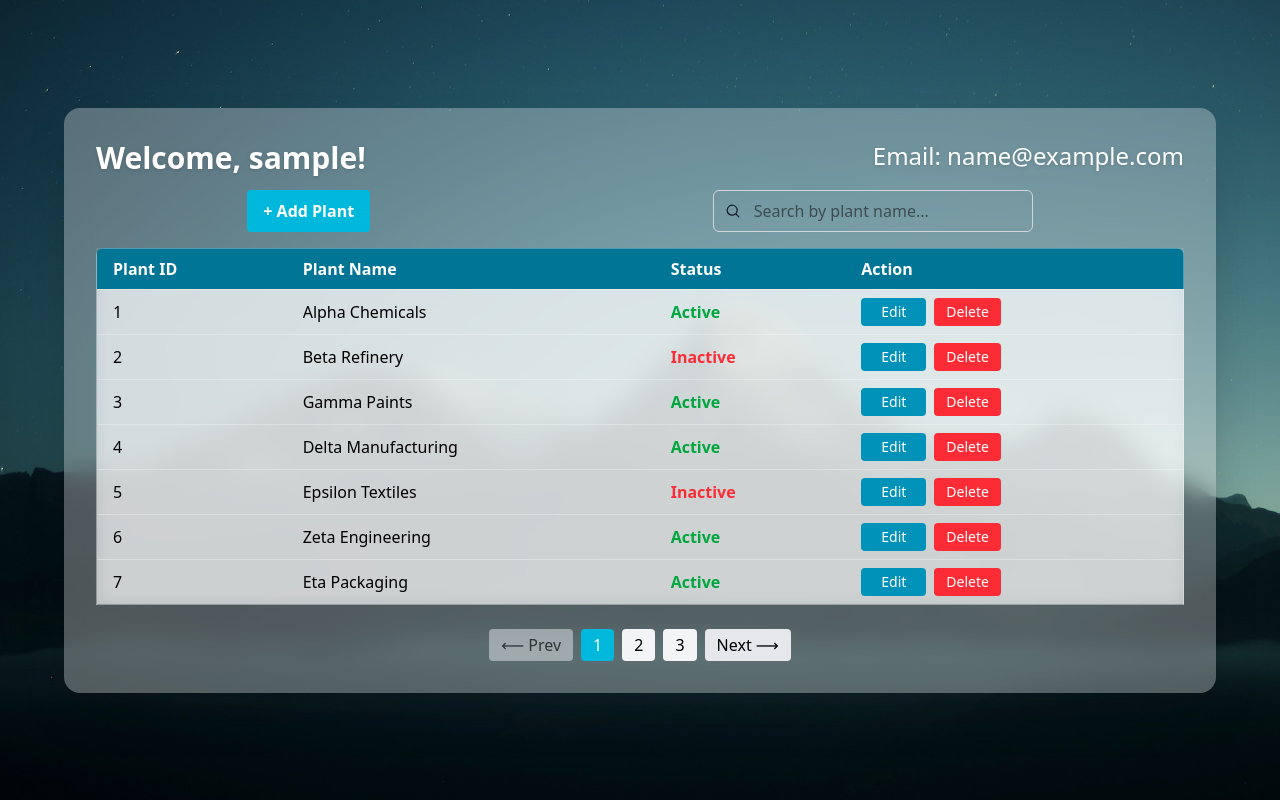
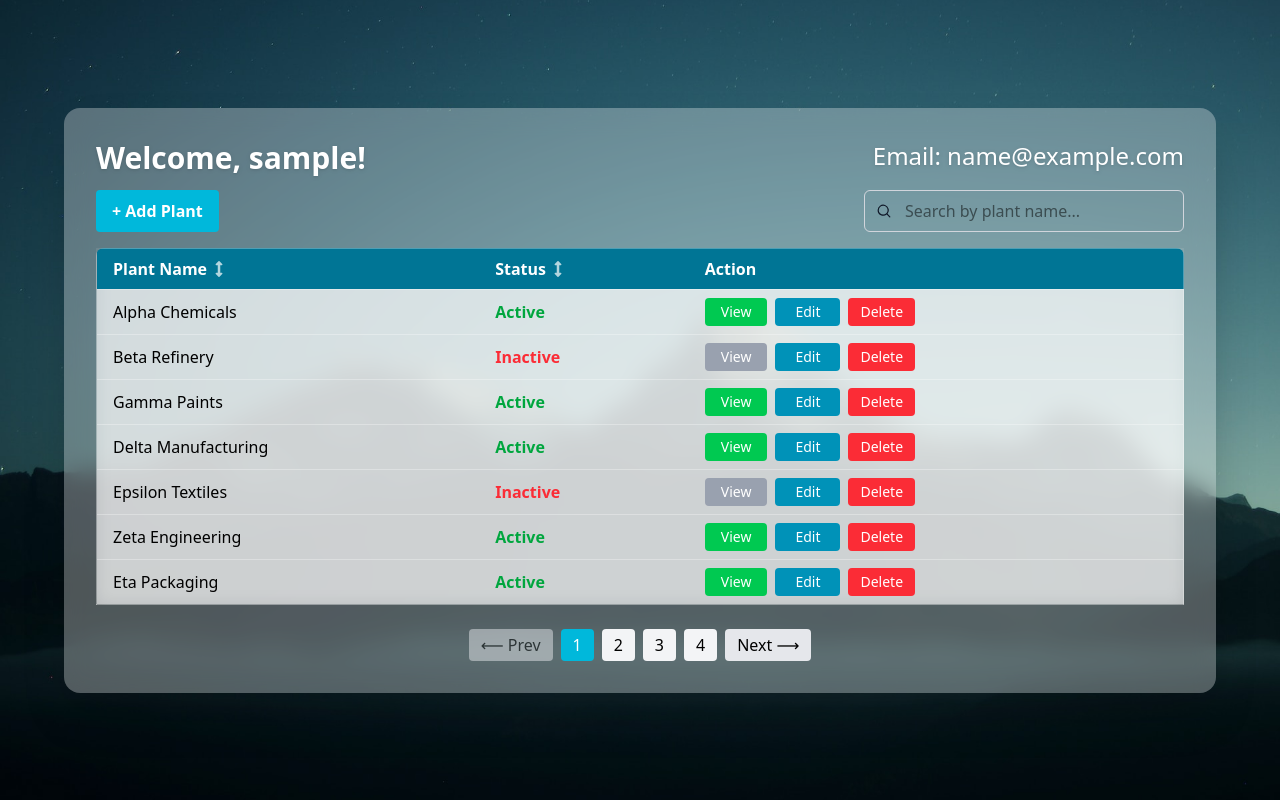
Before and after one commit to Manas2004WB/BatchOPT, a React (Vite) app: page /dashboard in a window 1280 px wide. Built offline with nearby package versions, Linux system fonts and the light colour scheme; sample sign-in values are in the browser's storage.

Commit message:
added dummy page details + sorts

```diff
--- a/src/App.jsx
+++ b/src/App.jsx
@@ -1,7 +1,14 @@
-import React, { useEffect, useState } from "react"
-import Login from "./Pages/Login"
-import { BrowserRouter as Router, Routes, Route, Navigate, useNavigate } from 'react-router-dom';
+import React, { useEffect, useState } from "react";
+import Login from "./Pages/Login";
+import {
+  BrowserRouter as Router,
+  Routes,
+  Route,
+  Navigate,
+  useNavigate,
+} from "react-router-dom";
 import Dashboard from "./Pages/Dashboard";
+import PlantDetails from "./Pages/PlantDetails";
 
 const App = () => {
   const [user, setUser] = useState(null);
@@ -11,19 +18,26 @@ const App = () => {
   }, []);
   return (
     <div>
-
       <Router>
         <Routes>
-           <Route path="/" element={
-          user ? <Navigate to="/dashboard" /> : <Login setUser={setUser} />
-          } />
-          <Route path="/dashboard" element={
-          user ? <Dashboard user={user} /> : <Navigate to="/" />
-           } />
+          <Route
+            path="/"
+            element={
+              user ? <Navigate to="/dashboard" /> : <Login setUser={setUser} />
+            }
+          />
+          <Route
+            path="/dashboard"
+            element={user ? <Dashboard user={user} /> : <Navigate to="/" />}
+          />
+          <Route
+            path="/plant/:id"
+            element={user ? <PlantDetails /> : <Navigate to="/" />}
+          />
         </Routes>
       </Router>
     </div>
-  )
-}
+  );
+};
 
-export default App
+export default App;
--- a/src/Pages/Dashboard.jsx
+++ b/src/Pages/Dashboard.jsx
@@ -1,4 +1,4 @@
-import React, { useEffect, useState } from "react";
+import React, { useEffect, useMemo, useState } from "react";
 import { plants as initialPlants } from "../PlantData";
 import heroBg from "../assets/hero-bg.jpg";
 import AddPlantForm from "../components/AddPlantForm";
@@ -6,6 +6,8 @@ import UpdatePlantForm from "../components/UpdateForm";
 import SearchBar from "../components/SearchBar";
 import Pagination from "../components/Pagination";
 import _ from "lodash";
+import { useNavigate } from "react-router-dom";
+import { FaArrowsAltV, FaSortUp, FaSortDown } from "react-icons/fa";
 
 const Dashboard = ({ user }) => {
   const [plantList, setPlantList] = useState(initialPlants);
@@ -15,7 +17,10 @@ const Dashboard = ({ user }) => {
   const [searchQuery, setSearchQuery] = useState("");
   const [debouncedQuery, setDebouncedQuery] = useState("");
   const [currentPage, setCurrentPage] = useState(1);
+  const [sortConfig, setSortConfig] = useState({ key: null, direction: "asc" });
+
   const plantsPerPage = 7;
+  const navigate = useNavigate();
 
   useEffect(() => {
     const handler = _.debounce(() => {
@@ -32,10 +37,30 @@ const Dashboard = ({ user }) => {
   const filteredPlants = plantList.filter((plant) =>
     plant.plant_name.toLowerCase().includes(debouncedQuery.toLowerCase())
   );
+
+  const sortedPlants = useMemo(() => {
+    if (!sortConfig.key) return filteredPlants;
+
+    const sorted = [...filteredPlants].sort((a, b) => {
+      let valA = a[sortConfig.key];
+      let valB = b[sortConfig.key];
+
+      if (typeof valA === "boolean" && typeof valB === "boolean") {
+        valA = valA ? "Active" : "Inactive";
+        valB = valB ? "Active" : "Inactive";
+      }
+      return sortConfig.direction === "asc"
+        ? valA.toString().localeCompare(valB.toString())
+        : valB.toString().localeCompare(valA.toString());
+    });
+    return sorted;
+  }, [filteredPlants, sortConfig]);
+
   const indexOfLast = currentPage * plantsPerPage;
   const indexOfFirst = indexOfLast - plantsPerPage;
-  const currentPlants = filteredPlants.slice(indexOfFirst, indexOfLast);
+  const currentPlants = sortedPlants.slice(indexOfFirst, indexOfLast);
   const totalPages = Math.ceil(filteredPlants.length / plantsPerPage);
+
   const handleAddPlant = (newPlant) => {
     const nextId =
       plantList.length > 0
@@ -56,6 +81,21 @@ const Dashboard = ({ user }) => {
     if (!confirm) return;
     setPlantList((prev) => prev.filter((p) => p.plant_id !== id));
   };
+  const handleSort = (key) => {
+    setSortConfig((prev) => {
+      if (prev.key == key) {
+        return {
+          key,
+          direction: prev.direction === "asc" ? "desc" : "asc",
+        };
+      } else {
+        return {
+          key,
+          direction: "asc",
+        };
+      }
+    });
+  };
 
   return (
     <div
@@ -71,7 +111,7 @@ const Dashboard = ({ user }) => {
             Email: {user.email}
           </p>
         </div>
-        <div className="flex flex-row gap-10 justify-around mt-1.5">
+        <div className="flex flex-row gap-10 justify-between mt-1.5">
           <button
             onClick={() => setShowModal(true)}
             className="mb-4 bg-cyan-500 hover:bg-cyan-600 text-white font-semibold px-4 py-2 rounded"
@@ -111,9 +151,40 @@ const Dashboard = ({ user }) => {
           <table className="min-w-full text-left border border-white/30 backdrop-blur">
             <thead className="bg-cyan-700 text-white">
               <tr>
-                <th className="px-4 py-2">Plant ID</th>
-                <th className="px-4 py-2">Plant Name</th>
-                <th className="px-4 py-2">Status</th>
+                <th
+                  className="px-4 py-2 cursor-pointer"
+                  onClick={() => handleSort("plant_name")}
+                >
+                  <div className="flex items-center gap-1">
+                    Plant Name
+                    {sortConfig.key === "plant_name" ? (
+                      sortConfig.direction === "asc" ? (
+                        <FaSortUp />
+                      ) : (
+                        <FaSortDown />
+                      )
+                    ) : (
+                      <FaArrowsAltV className="text-white/70" />
+                    )}
+                  </div>
+                </th>
+                <th
+                  className="px-4 py-2 cursor-pointer"
+                  onClick={() => handleSort("is_active")}
+                >
+                  <div className="flex items-center gap-1">
+                    Status
+                    {sortConfig.key === "is_active" ? (
+                      sortConfig.direction === "asc" ? (
+                        <FaSortUp />
+                      ) : (
+                        <FaSortDown />
+                      )
+                    ) : (
+                      <FaArrowsAltV className="text-white/70" />
+                    )}
+                  </div>
+                </th>
                 <th className="px-4 py-2">Action</th>
               </tr>
             </thead>
@@ -123,7 +194,6 @@ const Dashboard = ({ user }) => {
                   key={plant.plant_id}
                   className="border-t border-white/30 hover:bg-white/80 transition"
                 >
-                  <td className="px-4 py-2">{plant.plant_id}</td>
                   <td className="px-4 py-2">{plant.plant_name}</td>
                   <td className="px-4 py-2">
                     {plant.is_active ? (
@@ -137,6 +207,21 @@ const Dashboard = ({ user }) => {
                     )}
                   </td>
                   <td className="px-4 py-2 space-x-2">
+                    <button
+                      className={`px-4 py-1 rounded text-sm ${
+                        plant.is_active
+                          ? "bg-green-500 hover:bg-green-600 text-white"
+                          : "bg-gray-400 cursor-not-allowed text-white"
+                      }`}
+                      disabled={!plant.is_active}
+                      onClick={() => {
+                        if (plant.is_active) {
+                          navigate(`/plant/${plant.plant_id}`);
+                        }
+                      }}
+                    >
+                      View
+                    </button>
                     <button
                       className="bg-cyan-600 hover:bg-cyan-800 text-white px-5 py-1 rounded text-sm"
                       onClick={() => {
--- /dev/null
+++ b/src/Pages/PlantDetails.jsx
@@ -0,0 +1,16 @@
+import React from "react";
+import { useParams } from "react-router-dom";
+
+const PlantDetails = () => {
+  const { id } = useParams();
+  return (
+    <div className="p-6">
+      <h1 className="text-2xl font-bold">Plant Details</h1>
+      <p>
+        Showing details for plant : <strong>{id}</strong>
+      </p>
+    </div>
+  );
+};
+
+export default PlantDetails;
--- a/src/PlantData.js
+++ b/src/PlantData.js
@@ -9,15 +9,19 @@ export const plants = [
   { plant_id: 8, plant_name: "Theta Steel Works", is_active: false },
   { plant_id: 9, plant_name: "Iota Lubricants", is_active: true },
   { plant_id: 10, plant_name: "Kappa Pharma", is_active: true },
-  { plant_id: 11, plant_name: "Alpha Chemicals", is_active: true },
-  { plant_id: 12, plant_name: "Beta Refinery", is_active: false },
-  { plant_id: 13, plant_name: "Gamma Paints", is_active: true },
-  { plant_id: 14, plant_name: "Delta Manufacturing", is_active: true },
-  { plant_id: 15, plant_name: "Epsilon Textiles", is_active: false },
-  { plant_id: 16, plant_name: "Zeta Engineering", is_active: true },
-  { plant_id: 17, plant_name: "Eta Packaging", is_active: true },
-  { plant_id: 18, plant_name: "Theta Steel Works", is_active: false },
-  { plant_id: 19, plant_name: "Iota Lubricants", is_active: true },
-  { plant_id: 20, plant_name: "Kappa Pharma", is_active: true },
-  { plant_id: 21, plant_name: "Kappa Pharma", is_active: true },
+  { plant_id: 11, plant_name: "Lambda Motors", is_active: false },
+  { plant_id: 12, plant_name: "Mu AgroTech", is_active: true },
+  { plant_id: 13, plant_name: "Nu Plastics", is_active: false },
+  { plant_id: 14, plant_name: "Xi Rubber Ltd.", is_active: true },
+  { plant_id: 15, plant_name: "Omicron Electronics", is_active: false },
+  { plant_id: 16, plant_name: "Pi Ceramics", is_active: true },
+  { plant_id: 17, plant_name: "Rho Foods", is_active: false },
+  { plant_id: 18, plant_name: "Sigma Paper Mills", is_active: true },
+  { plant_id: 19, plant_name: "Tau Biotech", is_active: false },
+  { plant_id: 20, plant_name: "Upsilon Furnitures", is_active: true },
+  { plant_id: 21, plant_name: "Phi Constructions", is_active: false },
+  { plant_id: 22, plant_name: "Chi Textiles", is_active: true },
+  { plant_id: 23, plant_name: "Psi Energy", is_active: true },
+  { plant_id: 24, plant_name: "Omega Logistics", is_active: false },
+  { plant_id: 25, plant_name: "Nova Solar Inc.", is_active: true }
 ];
```
